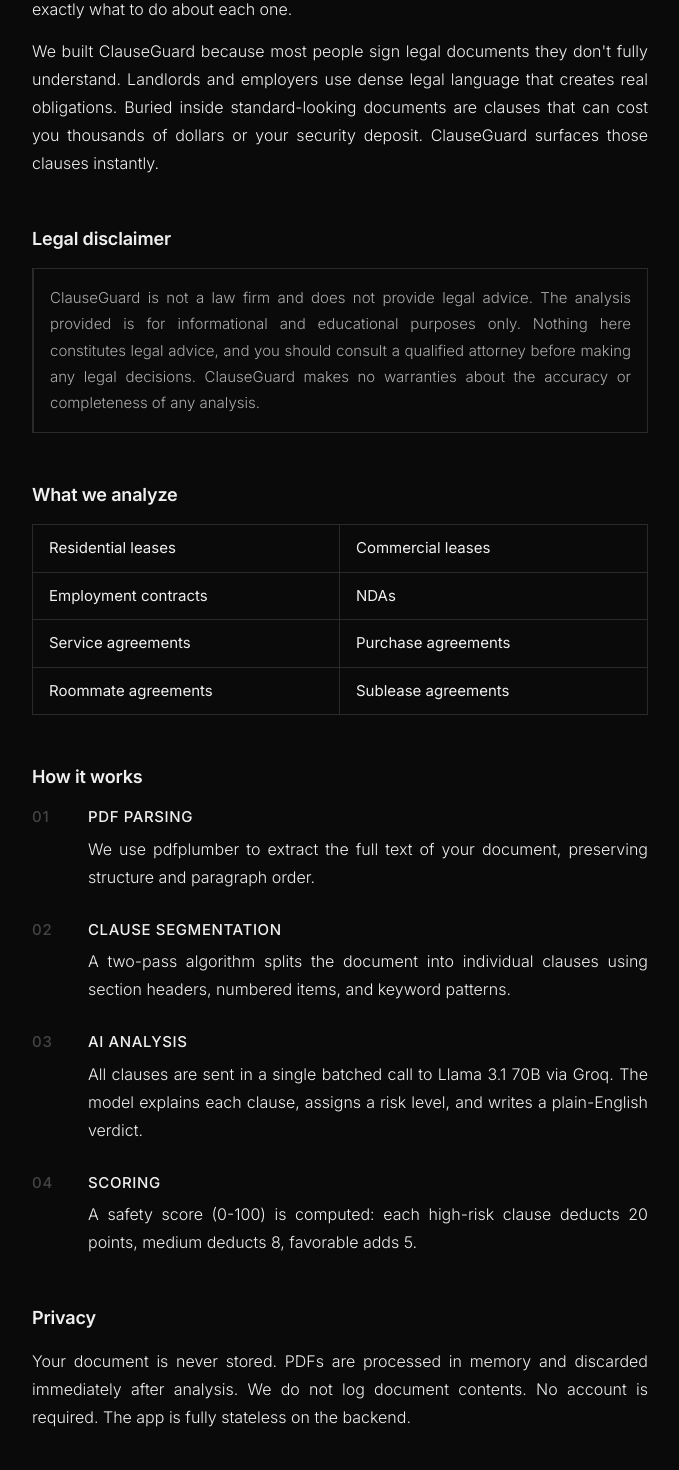
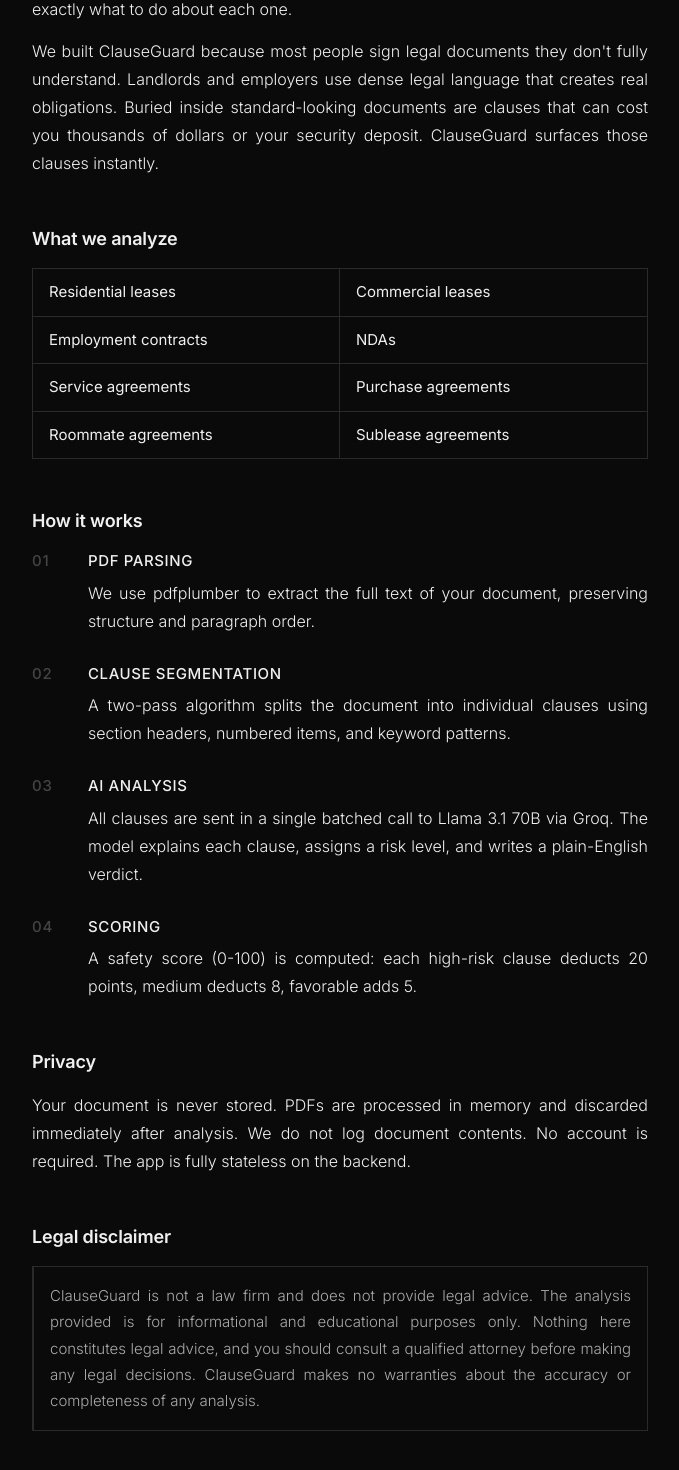
Before and after one commit to Hrishikesh-Codes/clauseguard, a React (Vite) app in the folder frontend/: page /about in a window 1280 px wide. Shown: the part 294-1764 px from the top of the page, without its empty margins (300-979 px from the left). Built offline with nearby package versions, Linux system fonts and the light colour scheme; no server answers.

Commit message:
Move legal disclaimer to bottom of About page, below Privacy section

```diff
--- a/frontend/src/pages/About.tsx
+++ b/frontend/src/pages/About.tsx
@@ -18,16 +18,6 @@
             Landlords and employers use dense legal language that creates real obligations. Buried inside
             standard-looking documents are clauses that can cost you thousands of dollars or your security deposit.
             ClauseGuard surfaces those clauses instantly.
-          </p>
-        </section>
-
-        <section className="about-section">
-          <h2 className="about-subheading">Legal disclaimer</h2>
-          <p className="about-body about-disclaimer">
-            ClauseGuard is not a law firm and does not provide legal advice. The analysis provided is for
-            informational and educational purposes only. Nothing here constitutes legal advice, and you should
-            consult a qualified attorney before making any legal decisions. ClauseGuard makes no warranties
-            about the accuracy or completeness of any analysis.
           </p>
         </section>
 
@@ -76,6 +66,16 @@
             We do not log document contents. No account is required. The app is fully stateless on the backend.
           </p>
         </section>
+
+        <section className="about-section">
+          <h2 className="about-subheading">Legal disclaimer</h2>
+          <p className="about-body about-disclaimer">
+            ClauseGuard is not a law firm and does not provide legal advice. The analysis provided is for
+            informational and educational purposes only. Nothing here constitutes legal advice, and you should
+            consult a qualified attorney before making any legal decisions. ClauseGuard makes no warranties
+            about the accuracy or completeness of any analysis.
+          </p>
+        </section>
       </div>
     </div>
   )
```
